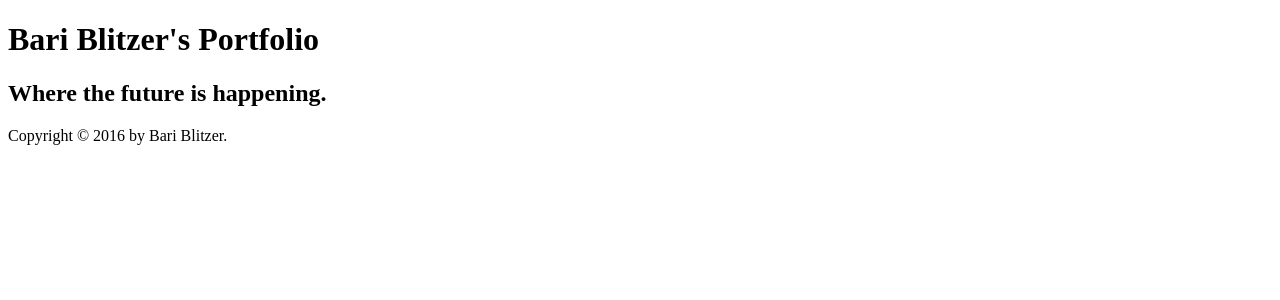
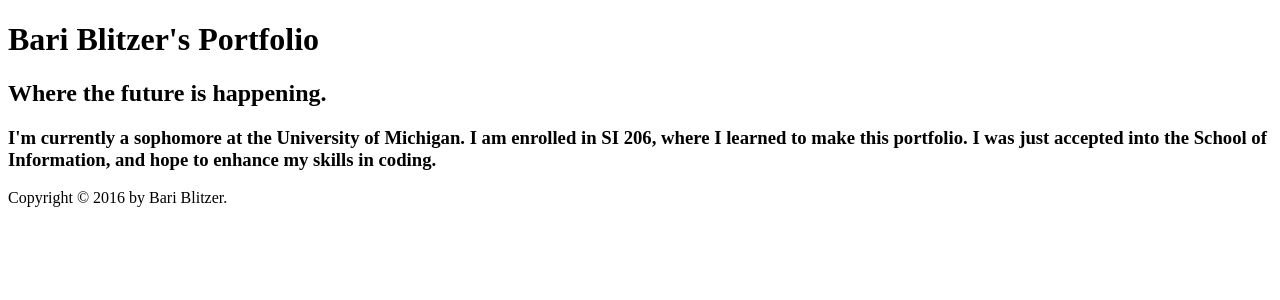
Before and after one commit to bariblitzer/jinjatemplates, a Python web app: template templates/home.html in a window 1280 px wide. Shown: the part 98-398 px from the top of the page. Run offline with Jinja, Linux system fonts and the light colour scheme; the template is opened without the code that fills it, so the values that code supplies are empty.

Commit message:
home_intro

```diff
--- a/templates/home.html
+++ b/templates/home.html
@@ -7,6 +7,7 @@
 <div class='container' id='home-background'>
 <h1>Bari Blitzer's Portfolio</h1>
 <h2>Where the future is happening.</h2>
+<h3>I'm currently a sophomore at the University of Michigan. I am enrolled in SI 206, where I learned to make this portfolio. I was just accepted into the School of Information, and hope to enhance my skills in coding.</h3>
 
 
 </div>
```
